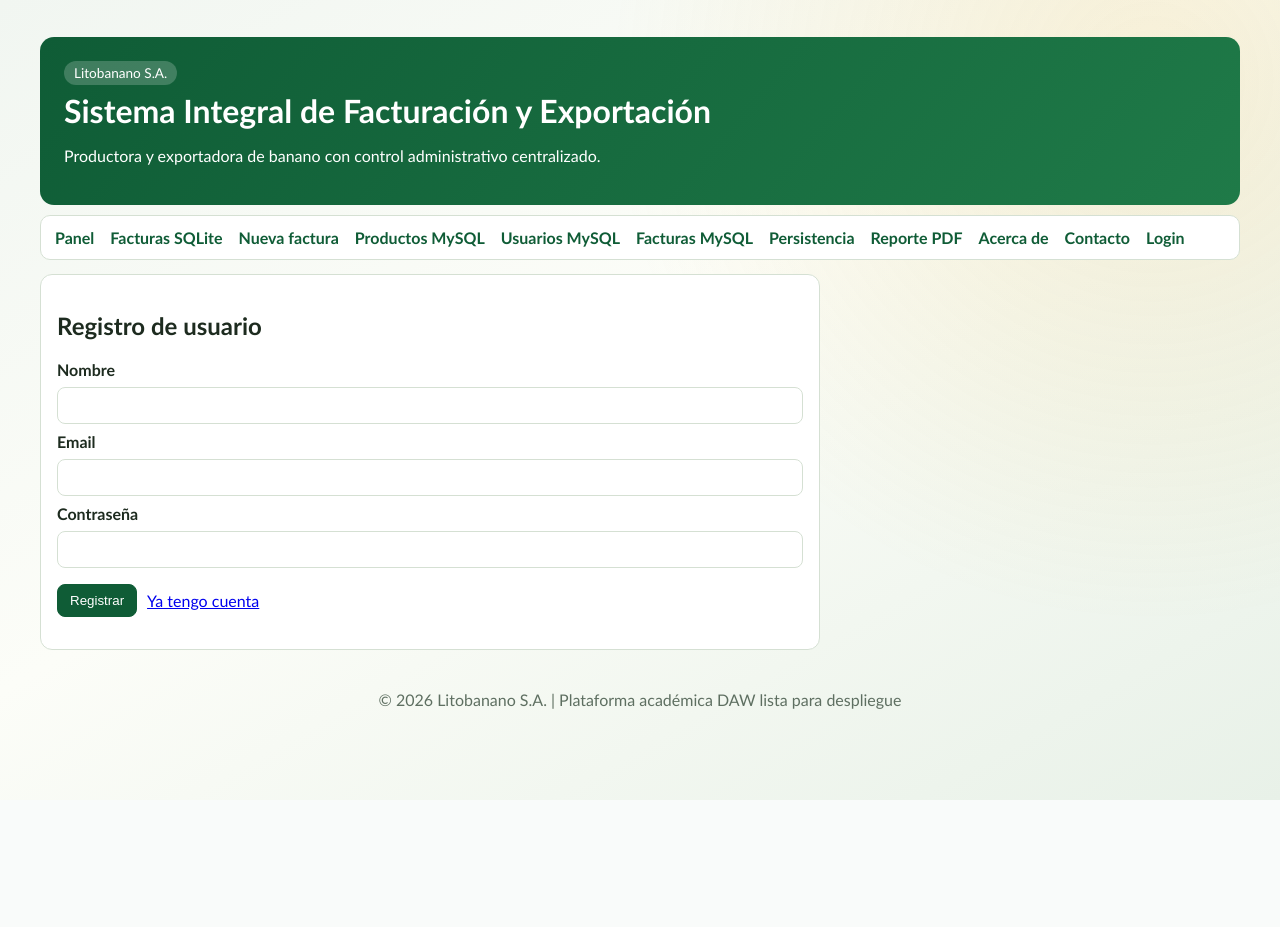
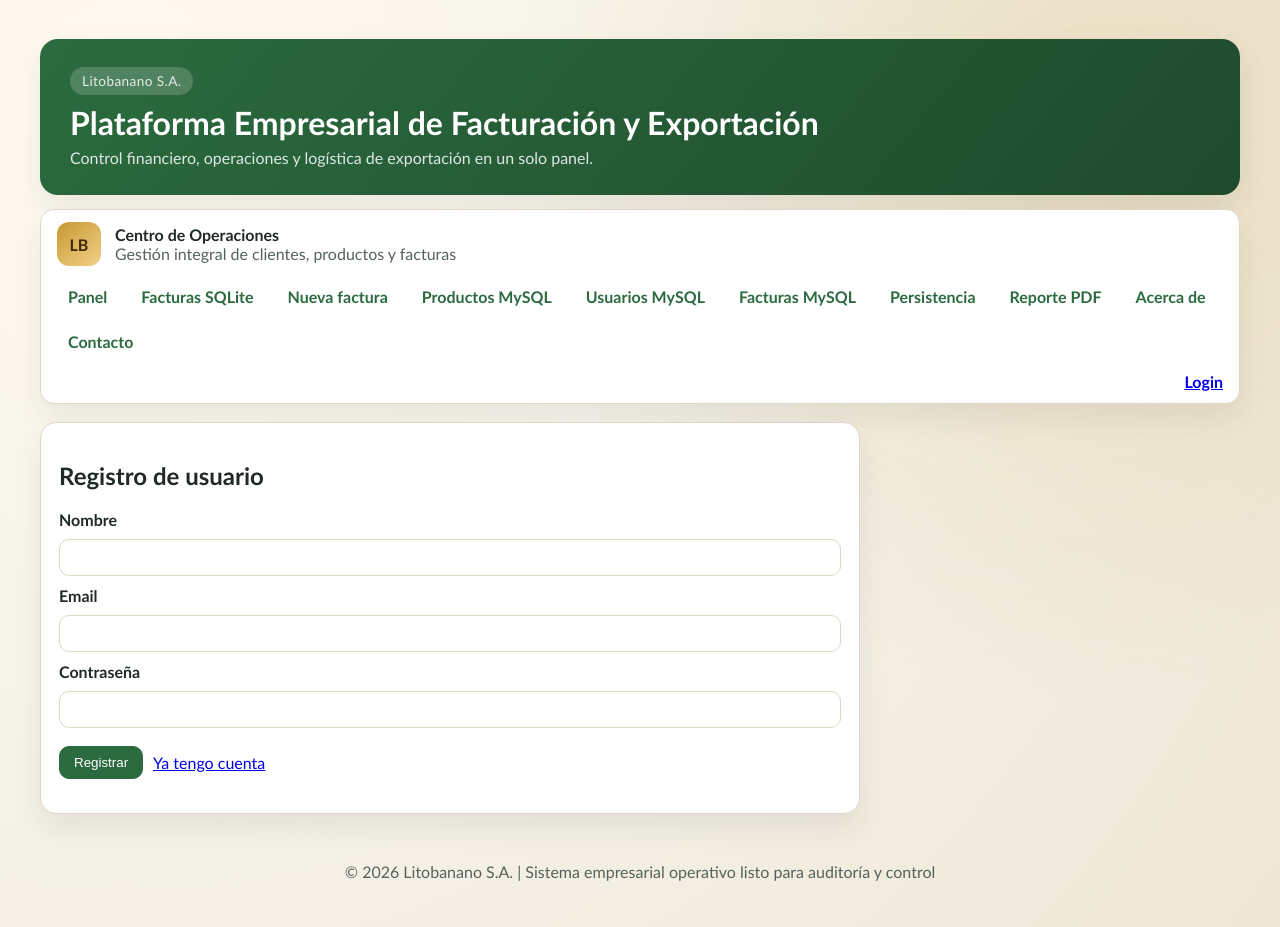
Before and after one commit to AndyToala2006/My-First-Repository, a Flask app: page /register in a window 1280 px wide. Before the commit the page ends 800 px from the top, so only its background shows below. Run offline with Flask 3, Linux system fonts and the light colour scheme.

Commit message:
Semana 16 - Desarrollo de Aplicaciones Web

```diff
--- a/Sistema_Facturacion_Flask/static/styles.css
+++ b/Sistema_Facturacion_Flask/static/styles.css
@@ -1,15 +1,16 @@
 :root {
-    --bg: #f1f6f1;
-    --bg-soft: #e8f1e8;
+    --bg: #f6f3ea;
+    --bg-2: #efe7d6;
     --panel: #ffffff;
-    --text: #1d2b1f;
-    --muted: #5e6f61;
-    --line: #d5e0d3;
-    --brand: #0f5c36;
-    --brand-2: #1f7a48;
-    --accent: #d9a315;
-    --ok: #107a4f;
-    --error: #b42828;
+    --ink: #1f2a24;
+    --muted: #55615b;
+    --line: #ded6c6;
+    --brand: #2b6b3f;
+    --brand-2: #1f4b2c;
+    --accent: #c59a2f;
+    --ok: #1f7a4e;
+    --error: #b23b3b;
+    --shadow: 0 14px 30px rgba(31, 42, 36, 0.08);
 }
 
 * {
@@ -18,22 +19,23 @@
 
 body {
     margin: 0;
-    font-family: "Trebuchet MS", "Segoe UI", sans-serif;
-    color: var(--text);
-    background: linear-gradient(150deg, var(--bg) 0%, #fcfdf8 45%, var(--bg-soft) 100%);
+    font-family: "IBM Plex Sans", "Source Sans 3", "Trebuchet MS", sans-serif;
+    color: var(--ink);
+    background: radial-gradient(circle at 10% 10%, #fffaf0 0%, var(--bg) 45%, var(--bg-2) 100%);
+}
+
+.muted {
+    color: var(--muted);
 }
 
 .page-bg {
     position: fixed;
     inset: 0;
-    background: radial-gradient(circle at 90% 10%, rgba(217, 163, 21, 0.15), transparent 40%);
+    background: radial-gradient(circle at 85% 15%, rgba(197, 154, 47, 0.18), transparent 45%);
     pointer-events: none;
 }
 
-.site-header,
-.site-nav,
-.container,
-.site-footer {
+.wrapper {
     position: relative;
     z-index: 1;
     width: min(1200px, 94vw);
@@ -41,62 +43,108 @@ body {
 }
 
 .site-header {
-    margin-top: 18px;
-    padding: 24px;
+    margin-top: 20px;
+    padding: 28px 30px;
+    border-radius: 18px;
+    color: #fff;
     background: linear-gradient(130deg, var(--brand) 0%, var(--brand-2) 100%);
-    color: #fff;
-    border-radius: 14px;
+    box-shadow: var(--shadow);
 }
 
 .site-header h1 {
-    margin: 6px 0;
+    margin: 8px 0 6px;
+    font-size: 2rem;
+}
+
+.site-header p {
+    margin: 0;
+    color: rgba(255, 255, 255, 0.85);
 }
 
 .badge {
-    display: inline-block;
-    margin: 0;
-    padding: 4px 10px;
+    display: inline-flex;
+    gap: 8px;
+    align-items: center;
+    padding: 6px 12px;
     border-radius: 999px;
-    background: rgba(255, 255, 255, 0.2);
+    background: rgba(255, 255, 255, 0.18);
     font-size: 0.85rem;
+    letter-spacing: 0.03em;
 }
 
-.site-nav {
-    margin-top: 10px;
-    padding: 12px 14px;
+.topbar {
+    margin-top: 14px;
+    padding: 12px 16px;
+    border-radius: 14px;
     background: #fff;
     border: 1px solid var(--line);
-    border-radius: 10px;
     display: flex;
-    gap: 16px;
+    align-items: center;
+    gap: 14px;
+    flex-wrap: wrap;
+    box-shadow: var(--shadow);
+}
+
+.brand-mark {
+    width: 44px;
+    height: 44px;
+    border-radius: 12px;
+    background: linear-gradient(140deg, var(--accent), #f3d08b);
+    display: grid;
+    place-items: center;
+    font-weight: 700;
+    color: #3f2a00;
+}
+
+.nav-links {
+    display: flex;
+    gap: 12px;
     flex-wrap: wrap;
 }
 
-.site-nav a {
+.nav-links a {
     color: var(--brand);
     text-decoration: none;
     font-weight: 600;
+    padding: 6px 10px;
+    border-radius: 999px;
+    border: 1px solid transparent;
+}
+
+.nav-links a:hover {
+    border-color: var(--line);
+    background: #f6f0e4;
 }
 
 .nav-user {
     margin-left: auto;
+    display: flex;
+    align-items: center;
+    gap: 10px;
+    color: var(--muted);
     font-weight: 600;
-    color: var(--muted);
 }
 
 .container {
-    margin-top: 14px;
-    margin-bottom: 14px;
+    margin: 18px 0 20px;
     display: grid;
-    gap: 14px;
+    gap: 18px;
 }
 
 .panel {
     background: var(--panel);
     border: 1px solid var(--line);
-    border-radius: 12px;
-    padding: 16px;
-    overflow: auto;
+    border-radius: 16px;
+    padding: 18px;
+    box-shadow: var(--shadow);
+}
+
+.panel-head {
+    display: flex;
+    align-items: center;
+    justify-content: space-between;
+    gap: 12px;
+    flex-wrap: wrap;
 }
 
 .cards {
@@ -106,54 +154,73 @@ body {
 }
 
 .card {
-    background: var(--panel);
+    padding: 16px;
+    border-radius: 16px;
     border: 1px solid var(--line);
-    border-left: 6px solid var(--accent);
-    border-radius: 12px;
-    padding: 14px;
+    background: #fff;
+}
+
+.card h3 {
+    margin: 0 0 8px;
+    color: var(--muted);
+    font-size: 0.95rem;
+    font-weight: 600;
 }
 
 .metric {
     margin: 0;
-    font-size: 1.8rem;
+    font-size: 2rem;
     font-weight: 700;
     color: var(--brand);
 }
 
-.panel-head {
-    display: flex;
-    justify-content: space-between;
-    align-items: center;
-    gap: 8px;
-    flex-wrap: wrap;
+.kpi-row {
+    display: grid;
+    grid-template-columns: repeat(auto-fit, minmax(220px, 1fr));
+    gap: 14px;
+}
+
+.kpi {
+    border: 1px dashed var(--line);
+    border-radius: 14px;
+    padding: 12px;
+    background: #fffaf1;
+}
+
+.kpi strong {
+    display: block;
+    font-size: 1.1rem;
 }
 
 table {
     width: 100%;
     border-collapse: collapse;
-    margin-top: 10px;
-    min-width: 980px;
+    margin-top: 12px;
+    min-width: 900px;
 }
 
 th,
 td {
-    border: 1px solid var(--line);
-    padding: 8px;
+    border-bottom: 1px solid var(--line);
+    padding: 10px 8px;
     text-align: left;
     white-space: nowrap;
 }
 
 th {
-    background: #f4f8f4;
+    color: var(--muted);
+    font-weight: 600;
+    font-size: 0.9rem;
+    background: #fbf7ee;
 }
 
 .form-panel {
-    max-width: 780px;
+    max-width: 820px;
 }
 
 .form-grid {
     display: grid;
-    gap: 8px;
+    gap: 10px;
 }
 
 label {
@@ -165,7 +232,7 @@ textarea,
 select,
 button {
     padding: 10px;
-    border-radius: 8px;
+    border-radius: 10px;
     border: 1px solid var(--line);
 }
 
@@ -176,8 +243,8 @@ button,
     border: 1px solid var(--brand);
     cursor: pointer;
     text-decoration: none;
-    border-radius: 8px;
-    padding: 8px 12px;
+    border-radius: 10px;
+    padding: 8px 14px;
 }
 
 .actions {
@@ -199,7 +266,7 @@ button,
 .flash {
     margin: 0;
     padding: 10px;
-    border-radius: 8px;
+    border-radius: 10px;
 }
 
 .flash.ok {
@@ -216,20 +283,22 @@ button,
 
 .site-footer {
     margin-bottom: 18px;
-    padding: 10px;
+    padding: 12px;
     color: var(--muted);
     text-align: center;
 }
 
 @media (max-width: 760px) {
-    .site-header,
-    .site-nav,
-    .container,
-    .site-footer {
+    .wrapper {
         width: min(1200px, 96vw);
     }
 
     .site-header {
-        padding: 18px;
+        padding: 22px;
+    }
+
+    .nav-user {
+        width: 100%;
+        justify-content: flex-start;
     }
 }
--- a/Sistema_Facturacion_Flask/templates/base.html
+++ b/Sistema_Facturacion_Flask/templates/base.html
@@ -8,15 +8,22 @@
 </head>
 <body>
     <div class="page-bg"></div>
+    <div class="wrapper">
         <header class="site-header">
             <div>
                 <p class="badge">Litobanano S.A.</p>
-            <h1>Sistema Integral de Facturación y Exportación</h1>
-            <p>Productora y exportadora de banano con control administrativo centralizado.</p>
+                <h1>Plataforma Empresarial de Facturación y Exportación</h1>
+                <p>Control financiero, operaciones y logística de exportación en un solo panel.</p>
             </div>
         </header>
 
-    <nav class="site-nav">
+        <div class="topbar">
+            <div class="brand-mark">LB</div>
+            <div>
+                <strong>Centro de Operaciones</strong>
+                <div class="muted">Gestión integral de clientes, productos y facturas</div>
+            </div>
+            <div class="nav-links">
                 <a href="{{ url_for('index') }}">Panel</a>
                 <a href="{{ url_for('facturas') }}">Facturas SQLite</a>
                 <a href="{{ url_for('factura_nueva') }}">Nueva factura</a>
@@ -27,13 +34,16 @@
                 <a href="{{ url_for('reporte_productos_pdf') }}">Reporte PDF</a>
                 <a href="{{ url_for('about') }}">Acerca de</a>
                 <a href="{{ url_for('contactos') }}">Contacto</a>
+            </div>
+            <div class="nav-user">
                 {% if current_user.is_authenticated %}
-            <span class="nav-user">{{ current_user.nombre }}</span>
+                    <span>{{ current_user.nombre }}</span>
                     <a href="{{ url_for('logout') }}">Salir</a>
                 {% else %}
                     <a href="{{ url_for('login') }}">Login</a>
                 {% endif %}
-    </nav>
+            </div>
+        </div>
 
         <main class="container">
             {% with messages = get_flashed_messages(with_categories=true) %}
@@ -50,7 +60,8 @@
         </main>
 
         <footer class="site-footer">
-        <p>© 2026 Litobanano S.A. | Plataforma académica DAW lista para despliegue</p>
+            <p>© 2026 Litobanano S.A. | Sistema empresarial operativo listo para auditoría y control</p>
         </footer>
+    </div>
 </body>
 </html>
```
Also changed, not shown: Sistema_Facturacion_Flask/templates/index.html (+55 -2 lines). Lines whose indentation alone changed are shown as unchanged.
